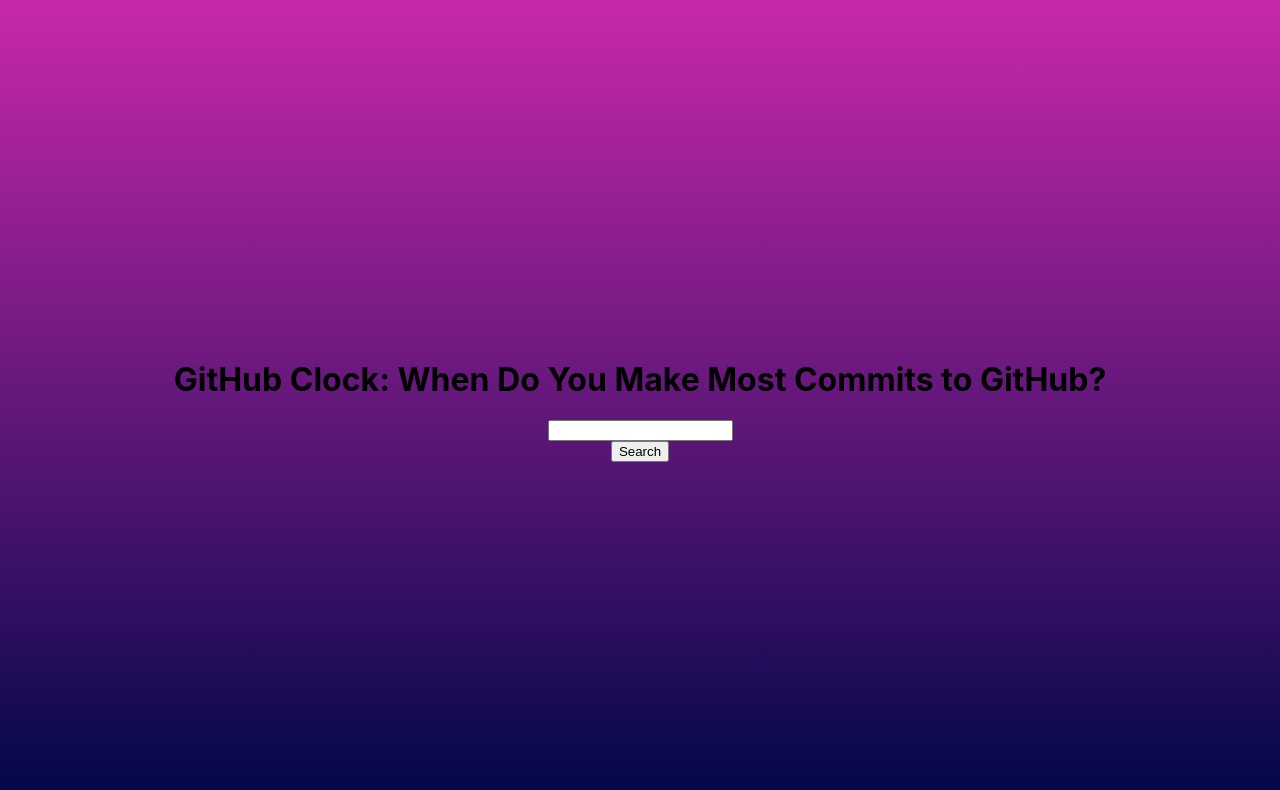
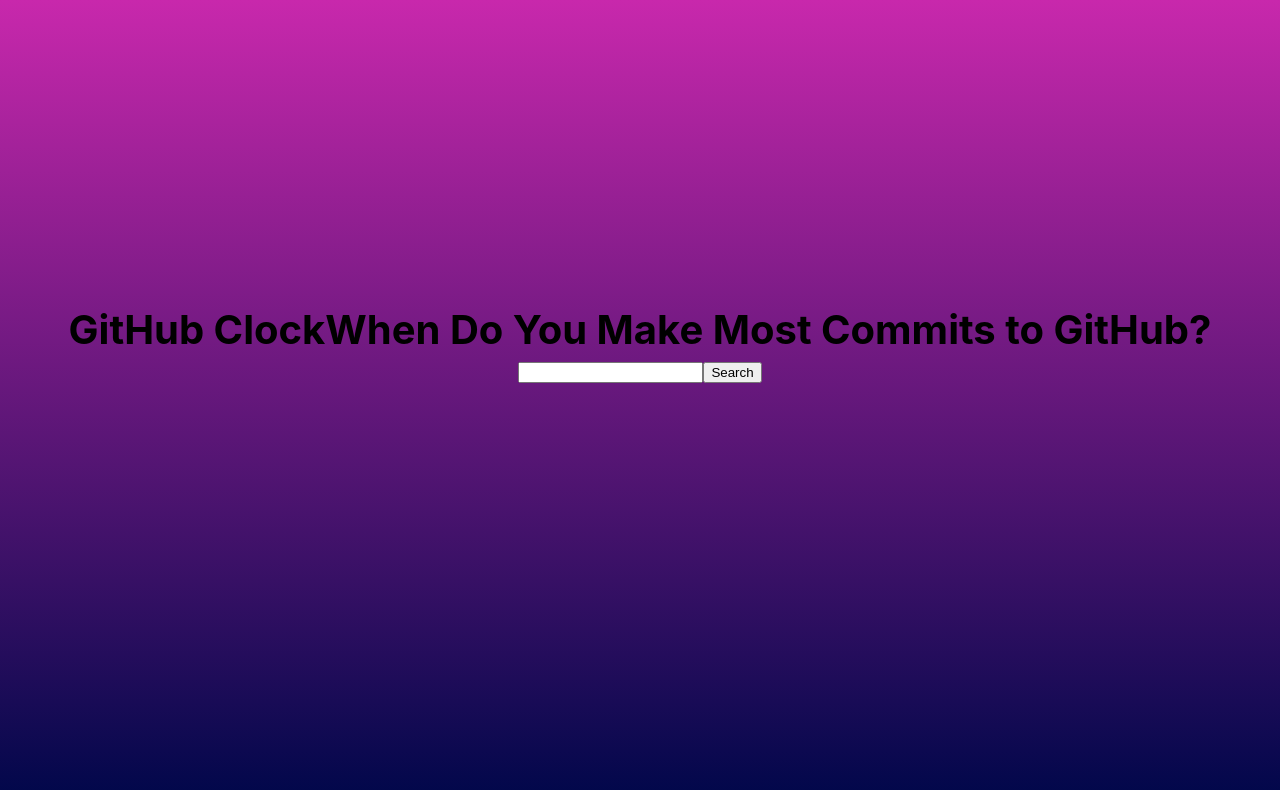
Before and after one commit to CoderYihaoWang/gitclock, a React (Create React App) app: page / in a window 1280 px wide. Shown: the top 790 px of the page. Built offline with nearby package versions, Linux system fonts and the light colour scheme.

Commit message:
Create basic components

```diff
--- a/src/components/Input/Input.css
+++ b/src/components/Input/Input.css
@@ -5,3 +5,18 @@
     align-items: center;
     justify-content: center;
 }
+
+.input-header {
+    font-size: 2.5rem;
+    font-weight: 700;
+}
+
+.input-input {
+    font-size: 1.5rem;
+}
+
+.input-footer {
+    font-size: 1rem;
+    height: 2rem;
+    margin-bottom: 10vh;
+}
--- a/src/components/Input/Input.tsx
+++ b/src/components/Input/Input.tsx
@@ -123,12 +123,28 @@
     props.setStats({userProfile, commits, type})
   }
 
-  return <div className="input-container">
-    <h1>GitHub Clock: When Do You Make Most Commits to GitHub?</h1>
-    <input type="text" value={username} onChange={(e)=>setUsername(e.target.value)}/>
+  const header = <div className="input-header">
+    <span>GitHub Clock</span>
+    <span>When Do You Make Most Commits to GitHub?</span>
+  </div>
+
+  const input = <div className="input-input">
+    <input
+      type="text"
+      value={username}
+      onChange={(e)=>setUsername(e.target.value)}/>
     <button onClick={handleClick}>Search</button>
+  </div>
+
+  const footer = <div className="input-footer">
     {isAnalyzing && <p>Analyzing</p>}
     {!isUsernameValid && <p>Invalid username</p>}
     {!isStatsAvailable && <p>No stats</p>}
   </div>
+
+  return <div className="input-container">
+    { header }
+    { input }
+    { footer }
+  </div>
 }
--- a/src/components/Stats/Stats.css
+++ b/src/components/Stats/Stats.css
@@ -5,7 +5,8 @@
 }
 
 .stats-container.hidden {
-    height: 0;
+    max-height: 0;
+    overflow: hidden;
     opacity: 0;
 }
 
@@ -24,3 +25,7 @@
 .bg-night {
     background: linear-gradient(#000f26, #5321b4);
 }
+
+.avatar {
+    width: 20px;
+}
--- a/src/components/Stats/Stats.tsx
+++ b/src/components/Stats/Stats.tsx
@@ -25,14 +25,20 @@
     return 'stats-container'
   })(props.stats)
 
+  const info = <div>
+    <img src={props.stats?.userProfile?.avatarUrl} alt={props.stats?.userProfile?.username} className="avatar" />
+    <span>{props.stats?.userProfile?.name}(</span>
+    <span>{props.stats?.userProfile?.username}</span>
+    <span>) makes most commits {props.stats?.type === 'night' ? 'at' : 'in the'}</span>
+    <span>{props.stats?.type}</span>
+  </div>
+
+  const chart = <div>
+
+  </div>
+
   return <div className={containerClassName}>
-    { props.stats &&  <div>
-        <div>{`${props.stats.userProfile?.username}`}</div>
-        <img src={props.stats.userProfile?.avatarUrl}  alt={props.stats.userProfile?.username}/>
-        <div>{`${props.stats.commits}`}</div>
-        <div>{props.stats.commits.reduce((a,b)=>a+b)}</div>
-        <button onClick={()=>props.setStats(null)}>New search</button>
-      </div>
-    }
+    { info }
+    { chart }
   </div>
 }
```
